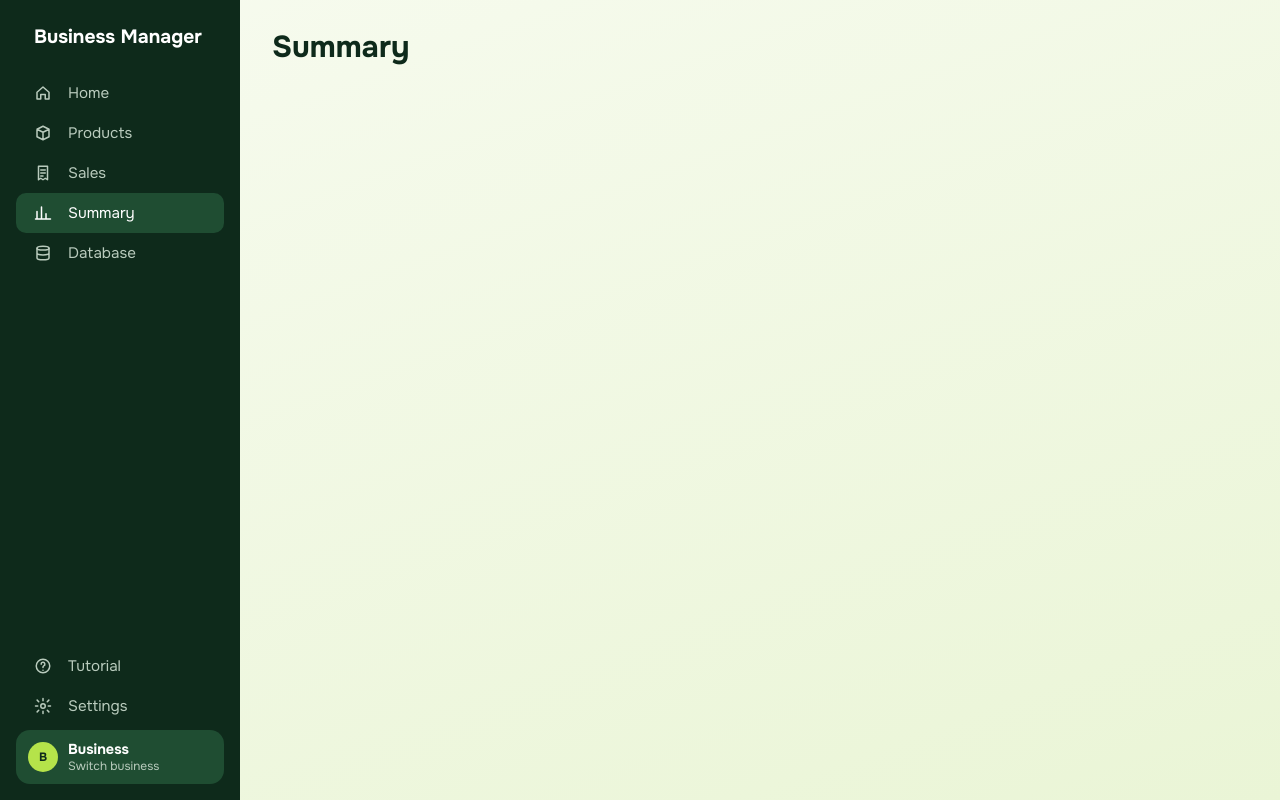
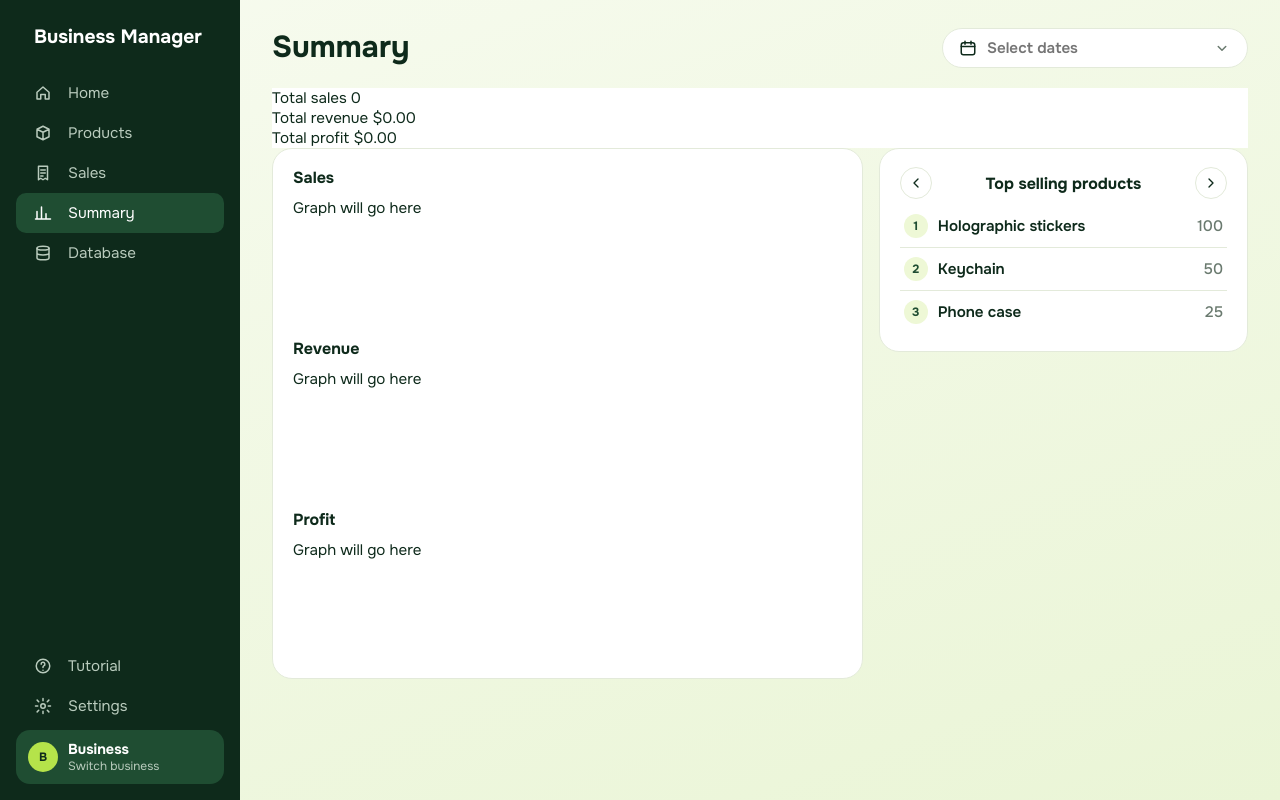
Before and after one commit to orgwirelist123/MildMarketeers, a Spring Boot app: page /summary.html in a window 1280 px wide. Run offline with Spring Boot 4, Linux system fonts and the light colour scheme.

Commit message:
Summary page UI

```diff
--- /dev/null
+++ b/app/src/main/resources/static/css/summary.css
@@ -0,0 +1,185 @@
+/* Date range */
+.date-range {
+    cursor: pointer;
+}
+
+.date-range input {
+    width: 220px;
+    border: none;
+    outline: none;
+    background: transparent;
+    font: inherit;
+    color: inherit;
+    cursor: pointer;
+}
+
+.date-range svg:last-child {
+    color: var(--text-secondary);
+}
+
+/* Stats */
+.stat-card {
+    background: var(--background);
+}
+
+.summary-grid {
+    display: grid;
+    grid-template-columns: minmax(0, 1.6fr) minmax(0, 1fr);
+    align-items: start;
+    gap: 16px;
+}
+
+.summary-card {
+    padding: 18px 20px;
+    border: 1px solid var(--border);
+    border-radius: 20px;
+    background: var(--background);
+}
+
+.summary-heading {
+    margin: 0 0 10px;
+    font-size: 1rem;
+}
+
+.summary-graphs {
+    display: flex;
+    flex-direction: column;
+    gap: 20px;
+}
+
+.summary-graphs .graph {
+    height: 120px;
+}
+
+/* Top products */
+.top-header {
+    display: flex;
+    align-items: center;
+    justify-content: space-between;
+    gap: 8px;
+    margin-bottom: 6px;
+}
+
+.top-header .summary-heading {
+    margin: 0;
+    text-align: center;
+}
+
+.top-arrow {
+    display: flex;
+    align-items: center;
+    justify-content: center;
+    flex-shrink: 0;
+    width: 32px;
+    height: 32px;
+    border: 1px solid var(--border);
+    border-radius: 50%;
+}
+
+.top-arrow svg {
+    width: 16px;
+    height: 16px;
+}
+
+.top-arrow:hover {
+    background: var(--accent-light);
+    border-color: var(--primary-hover);
+}
+
+.top-arrow:active {
+    transform: scale(0.9);
+}
+
+.top-list {
+    list-style: none;
+    margin: 0;
+    padding: 0;
+}
+
+.top-item {
+    display: flex;
+    align-items: center;
+    gap: 10px;
+    padding: 9px 4px;
+    border-bottom: 1px solid var(--border);
+}
+
+.top-item:last-child {
+    border-bottom: none;
+}
+
+.top-rank {
+    display: flex;
+    align-items: center;
+    justify-content: center;
+    flex-shrink: 0;
+    width: 24px;
+    height: 24px;
+    border-radius: 50%;
+    background: var(--accent-light);
+    color: var(--primary-hover);
+    font-size: 0.75rem;
+    font-weight: 700;
+}
+
+.top-name {
+    flex: 1;
+    min-width: 0;
+    font-weight: 600;
+    white-space: nowrap;
+    overflow: hidden;
+    text-overflow: ellipsis;
+}
+
+.top-value {
+    color: var(--text-secondary);
+    font-weight: 500;
+    white-space: nowrap;
+}
+
+/* Flatpickr Calendar */
+.flatpickr-calendar {
+    font-family: inherit;
+    border: 1px solid var(--border);
+    border-radius: 16px;
+    box-shadow: 0 10px 30px rgba(0, 0, 0, 0.15);
+}
+
+/* Removes the pointer arrow on the calendar */
+.flatpickr-calendar::before, .flatpickr-calendar::after {
+    display: none;
+}
+
+.flatpickr-calendar .flatpickr-day:hover {
+    background: var(--accent-light);
+    border-color: var(--accent-light);
+    color: var(--text);
+}
+
+.flatpickr-calendar .flatpickr-day.today {
+    border-color: var(--accent);
+}
+
+.flatpickr-calendar .flatpickr-day.inRange {
+    background: var(--accent-light);
+    border-color: var(--accent-light);
+    box-shadow: -5px 0 0 var(--accent-light), 5px 0 0 var(--accent-light);
+}
+
+.flatpickr-calendar .flatpickr-day.selected,
+.flatpickr-calendar .flatpickr-day.startRange,
+.flatpickr-calendar .flatpickr-day.endRange {
+    background: var(--primary);
+    border-color: var(--primary);
+    color: white;
+}
+
+/* Fills the gap between the start and end dates when they're next to each other */
+.flatpickr-calendar .flatpickr-day.startRange + .endRange:not(:nth-child(7n+1)) {
+    box-shadow: -10px 0 0 var(--primary);
+}
+
+.flatpickr-calendar .flatpickr-prev-month:hover svg,
+.flatpickr-calendar .flatpickr-next-month:hover svg {
+    fill: var(--primary-hover);
+}
--- a/app/src/main/resources/static/summary.html
+++ b/app/src/main/resources/static/summary.html
@@ -2,12 +2,13 @@
 <html lang="en">
 <head>
     <meta charset="UTF-8">
-    <title>Business Manager | Products</title>
+    <title>Business Manager | Summary</title>
     <link rel="preconnect" href="https://fonts.googleapis.com">
     <link rel="preconnect" href="https://fonts.gstatic.com" crossorigin>
     <link href="https://fonts.googleapis.com/css2?family=Onest:wght@400;500;600;700&display=swap" rel="stylesheet">
     <link rel="stylesheet" href="css/style.css">
-    <link rel="stylesheet" href="css/products.css">
+    <link rel="stylesheet" href="https://cdn.jsdelivr.net/npm/flatpickr@4.6.13/dist/flatpickr.min.css"> <!-- Flatpickr Calendar -->
+    <link rel="stylesheet" href="css/summary.css">
 </head>
 <body>
 <div class="app">
@@ -71,7 +72,64 @@
         <!-- Page Title -->
         <header class="page-header">
             <h1>Summary</h1>
+            <div class="header-actions">
+                <!-- Date range (Flatpickr calendar) -->
+                <label class="btn date-range">
+                    <svg viewBox="0 0 24 24"><rect x="3" y="5" width="18" height="16" rx="3"/><path d="M3 10h18M8 3v4M16 3v4"/></svg>
+                    <input type="text" id="date-range" placeholder="Select dates" readonly>
+                    <svg viewBox="0 0 24 24"><path d="m7 10 5 5 5-5"/></svg>
+                </label>
+            </div>
         </header>
+
+        <!-- Stats for selected dates -->
+        <div class="stat-cards">
+            <div class="stat-card">
+                <span class="stat-label">Total sales</span>
+                <span class="stat-value stat-sales">0</span>
+            </div>
+            <div class="stat-card">
+                <span class="stat-label">Total revenue</span>
+                <span class="stat-value stat-revenue">$0.00</span>
+            </div>
+            <div class="stat-card">
+                <span class="stat-label">Total profit</span>
+                <span class="stat-value stat-profit">$0.00</span>
+            </div>
+        </div>
+
+        <div class="summary-grid">
+            <!-- Graphs -->
+            <section class="summary-card summary-graphs">
+                <div>
+                    <h2 class="summary-heading">Sales</h2>
+                    <div class="graph">Graph will go here</div>
+                </div>
+                <div>
+                    <h2 class="summary-heading">Revenue</h2>
+                    <div class="graph">Graph will go here</div>
+                </div>
+                <div>
+                    <h2 class="summary-heading">Profit</h2>
+                    <div class="graph">Graph will go here</div>
+                </div>
+            </section>
+
+            <!-- Top 10 products (top selling, highest revenue, most profitable) -->
+            <div class="summary-card">
+                <div class="top-header">
+                    <button type="button" class="top-arrow" title="Previous list"><svg viewBox="0 0 24 24"><path d="m15 6-6 6 6 6"/></svg></button>
+                    <h2 class="summary-heading top-title">Top selling products</h2>
+                    <button type="button" class="top-arrow" title="Next list"><svg viewBox="0 0 24 24"><path d="m9 6 6 6-6 6"/></svg></button>
+                </div>
+
+                <ol class="top-list">
+                    <li class="top-item"><span class="top-rank">1</span><span class="top-name">Holographic stickers</span><span class="top-value">100</span></li> <!-- REMOVE -->
+                    <li class="top-item"><span class="top-rank">2</span><span class="top-name">Keychain</span><span class="top-value">50</span></li> <!-- REMOVE -->
+                    <li class="top-item"><span class="top-rank">3</span><span class="top-name">Phone case</span><span class="top-value">25</span></li> <!-- REMOVE -->
+                </ol>
+            </div>
+        </div>
     </main>
 </div>
 
@@ -188,31 +147,18 @@
     </div>
 </template>
 
-<!-- One parent product to pick in the subproduct dropdown in the product panel (goes inside .parent-list) -->
-<template id="template-parent-option">
-    <button type="button"></button>
-</template>
-
-<!-- One chosen tag in the product panel (goes inside .tag-field, before .add-tag) -->
-<template id="template-tag-chosen">
-    <span class="tag tag-chosen"><span class="tag-name"></span><button type="button" class="tag-remove" title="Remove tag"><svg viewBox="0 0 24 24"><path d="M6 6l12 12M18 6 6 18"/></svg></button></span>
-</template>
-
-<!-- One existing tag to pick in the tag dropdown in the product panel (goes inside .tag-option-list). Add a color class to .tag-dot -->
-<template id="template-tag-option">
-    <button type="button"><span class="tag-dot"></span><span class="tag-name"></span></button>
-</template>
-
-<!-- One component row in the product panel (goes inside .component-list) -->
-<template id="template-component">
-    <li class="component">
-        <input type="text" class="input" placeholder="Component name">
-        <label class="input input-money"><span>$</span><input type="number" min="0" step="0.01" placeholder="0.00"></label>
-        <button type="button" class="close-btn" title="Remove component"><svg viewBox="0 0 24 24"><path d="M6 6l12 12M18 6 6 18"/></svg></button>
+<!-- One product in the top 10 list (goes inside .top-list) -->
+<template id="template-top-product">
+    <li class="top-item">
+        <span class="top-rank"></span>
+        <span class="top-name"></span>
+        <span class="top-value"></span>
     </li>
 </template>
 
-<script src="js/product-form.js" defer></script>
-<script src="js/product-list.js" defer></script>
+<script src="js/notifications.js"></script>
+<script src="https://cdn.jsdelivr.net/npm/flatpickr@4.6.13/dist/flatpickr.min.js"></script>
+<script src="js/summary.js"></script>
+
 </body>
 </html>
```
Also changed, not shown: other parts of app/src/main/resources/static/summary.html (+0 -99 lines).
